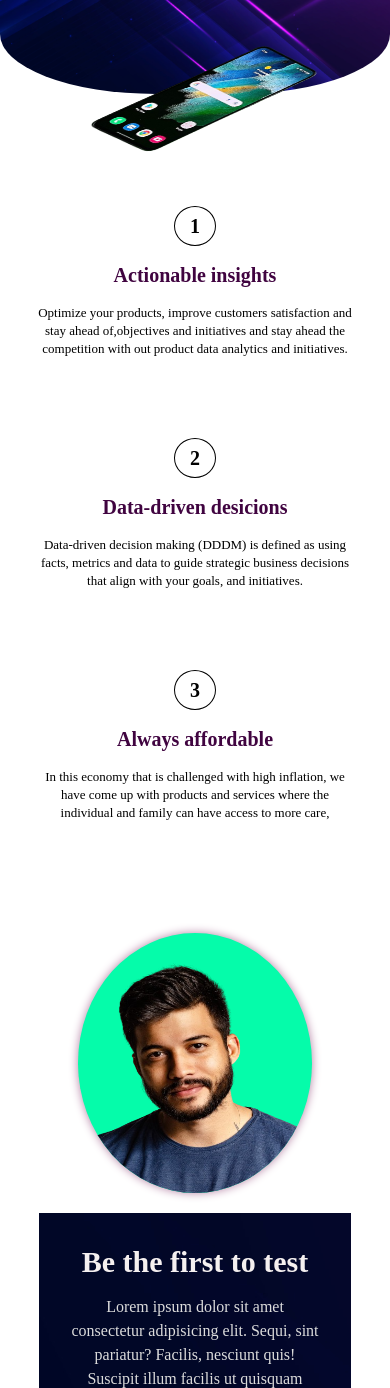
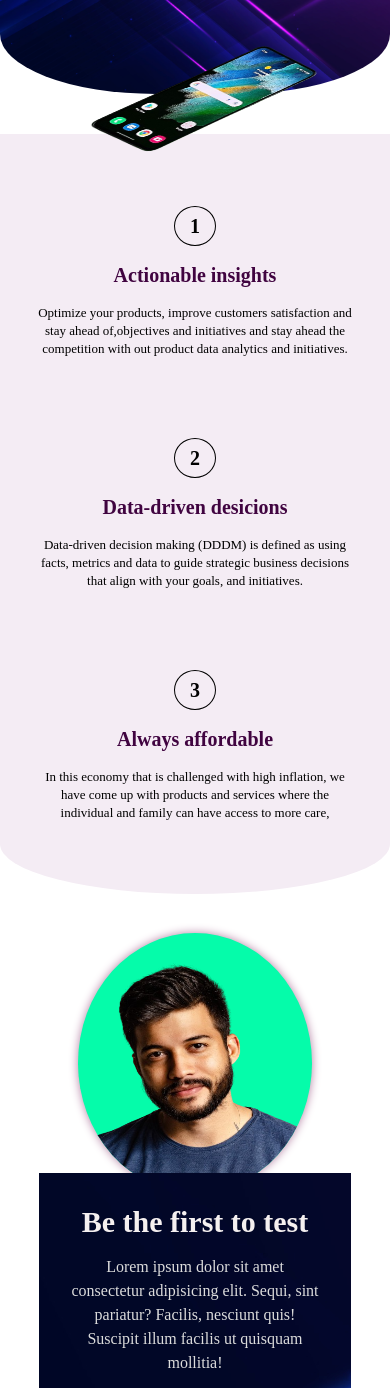
Before and after one commit to janeAnezi/Workit, a plain HTML site: page index.html in a window 390 px wide. Shown: the part 206-1594 px from the top of the page. Drawn offline with Linux system fonts and the light colour scheme.

Commit message:
modified styles.css

```diff
--- a/styles.css
+++ b/styles.css
@@ -14,7 +14,6 @@
     height: 550px;
     border-bottom-left-radius: 50% 100px;
     border-bottom-right-radius: 50% 100px;
-    margin-bottom: 40px;
 }
 nav {
     display: flex;
@@ -60,6 +59,7 @@ header button {
     top: -25px;
 }
 .sectionOne {
+    background-color: #f4ecf4;
     min-height: 90vh;
     display: flex;
     flex-wrap: wrap;
@@ -69,6 +69,8 @@ header button {
     text-align: center;
     font-size: 13px;
     line-height: 18px;
+    border-bottom-left-radius: 50% 50px;
+    border-bottom-right-radius: 50% 50px;
 }
 .sectionOne article {
     width: 25%;
@@ -185,7 +187,7 @@ footer {
         width: 60%;
         left: 0;
         bottom: 0;
-        margin-bottom: 20px;
+
     }
     .sectionTwo div {
         width: 100%;
@@ -193,5 +195,6 @@ footer {
         right: 0;
         margin-bottom: 40px;
         text-align: center;
+        bottom: 20px;
     }
 }
```
